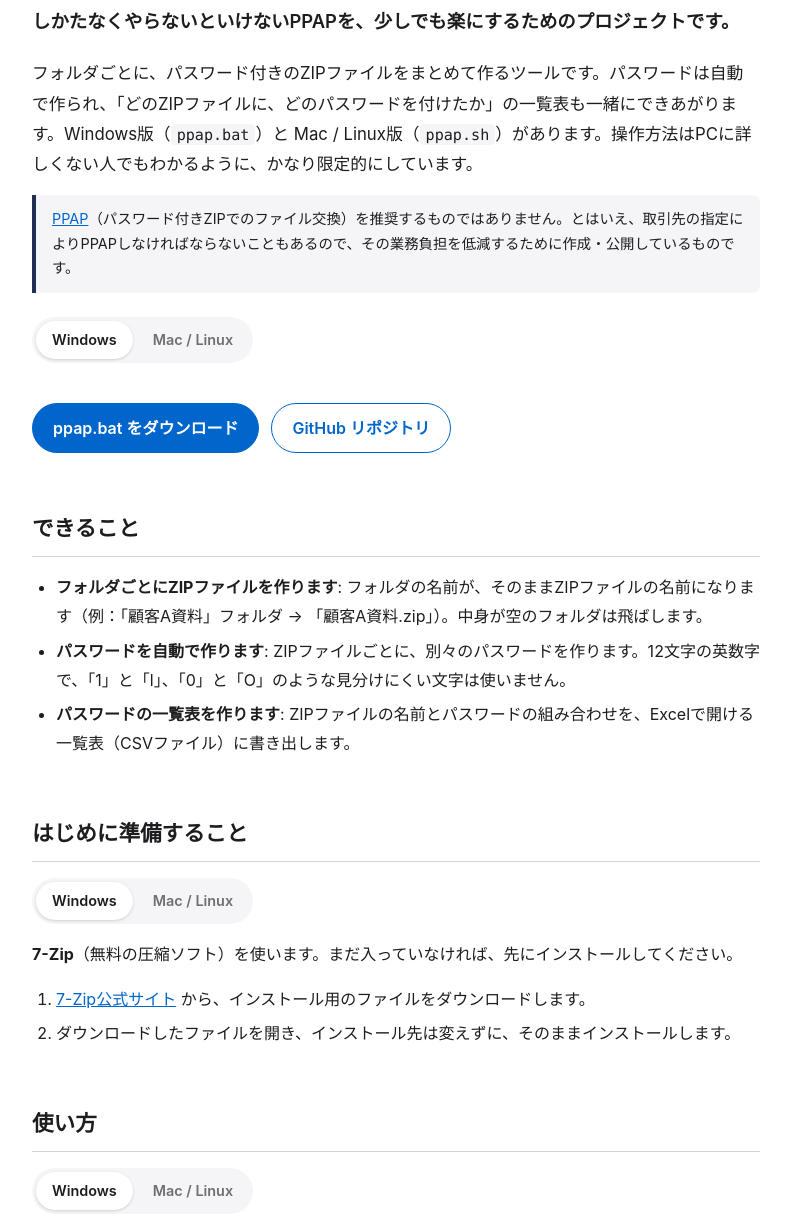
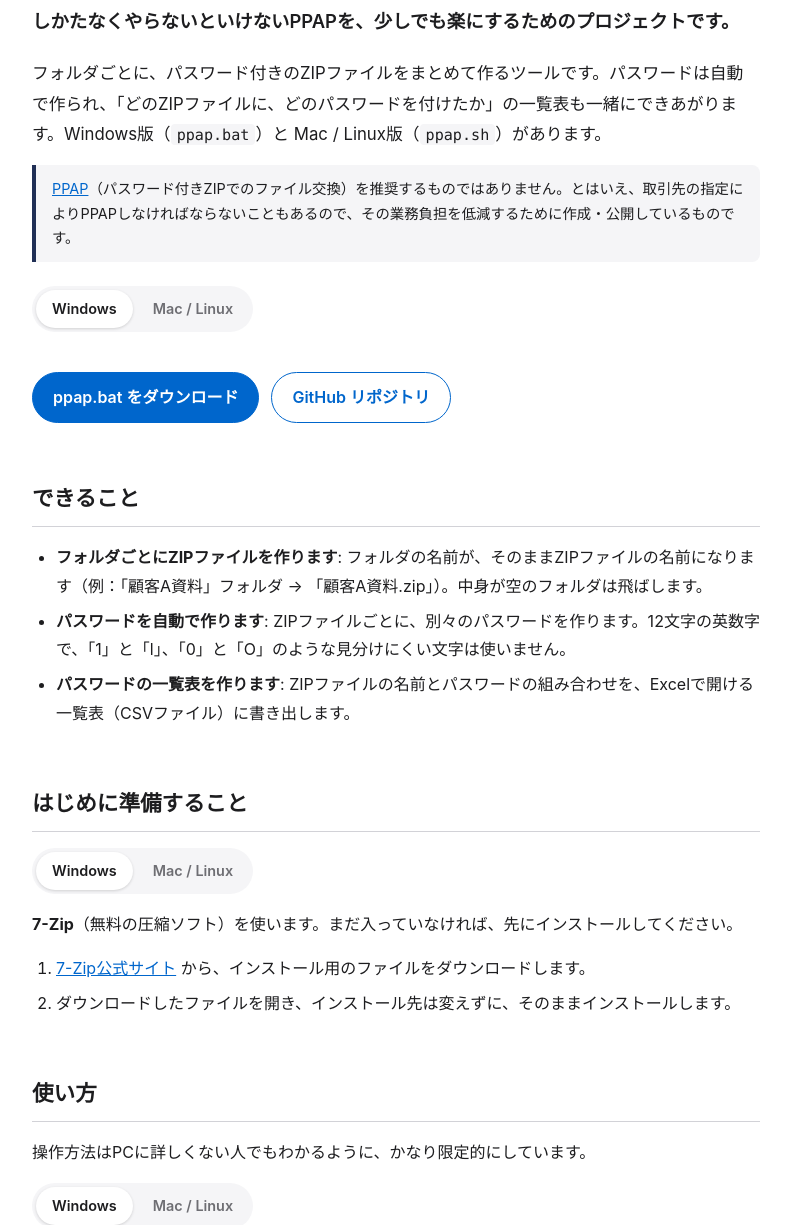
Before and after one commit to kwaka1208/lets-ppap, a plain HTML site: page index.html in a window 1280 px wide. Shown: the part 90-1315 px from the top of the page, without its empty margins (244-1035 px from the left). Drawn offline with Linux system fonts and the light colour scheme.

Commit message:
Move the usage note under the 使い方 heading
Co-Authored-By: Claude Opus 5.5 <noreply@anthropic.com>
Claude-Session: https://claude.ai/code/session_01HaYBuqLaCNU96Aw3QttxnM

```diff
--- a/index.html
+++ b/index.html
@@ -124,7 +124,7 @@
 <main>
   <h1>PPAP省力化プロジェクト</h1>
   <p class="tagline">しかたなくやらないといけないPPAPを、少しでも楽にするためのプロジェクトです。</p>
-  <p class="lead">フォルダごとに、パスワード付きのZIPファイルをまとめて作るツールです。パスワードは自動で作られ、「どのZIPファイルに、どのパスワードを付けたか」の一覧表も一緒にできあがります。Windows版（<code>ppap.bat</code>）と Mac / Linux版（<code>ppap.sh</code>）があります。操作方法はPCに詳しくない人でもわかるように、かなり限定的にしています。</p>
+  <p class="lead">フォルダごとに、パスワード付きのZIPファイルをまとめて作るツールです。パスワードは自動で作られ、「どのZIPファイルに、どのパスワードを付けたか」の一覧表も一緒にできあがります。Windows版（<code>ppap.bat</code>）と Mac / Linux版（<code>ppap.sh</code>）があります。</p>
   <p class="notice"><a href="https://ja.wikipedia.org/wiki/PPAP_(%E3%82%BB%E3%82%AD%E3%83%A5%E3%83%AA%E3%83%86%E3%82%A3)" target="_blank" rel="noopener noreferrer">PPAP</a>（パスワード付きZIPでのファイル交換）を推奨するものではありません。とはいえ、取引先の指定によりPPAPしなければならないこともあるので、その業務負担を低減するために作成・公開しているものです。</p>
   <div class="os-tabs" role="tablist" aria-label="OSを選択">
     <button type="button" role="tab" data-os-tab="win" aria-selected="true">Windows</button>
@@ -163,6 +163,7 @@
   </div>
 
   <h2>使い方</h2>
+  <p>操作方法はPCに詳しくない人でもわかるように、かなり限定的にしています。</p>
   <div class="os-tabs" role="tablist" aria-label="OSを選択">
     <button type="button" role="tab" data-os-tab="win" aria-selected="true">Windows</button>
     <button type="button" role="tab" data-os-tab="unix" aria-selected="false">Mac / Linux</button>
```
Also changed, not shown: 1 other file.
